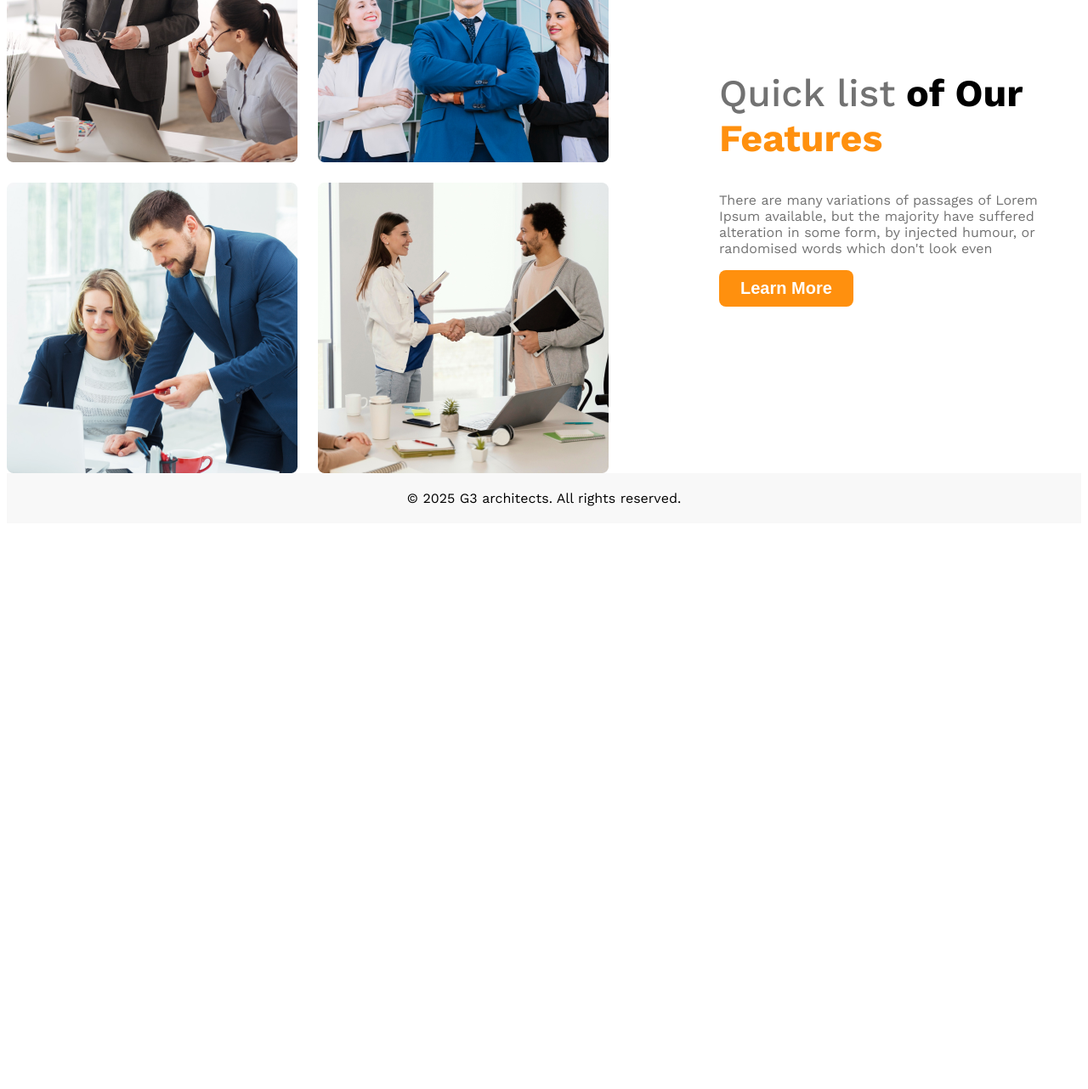
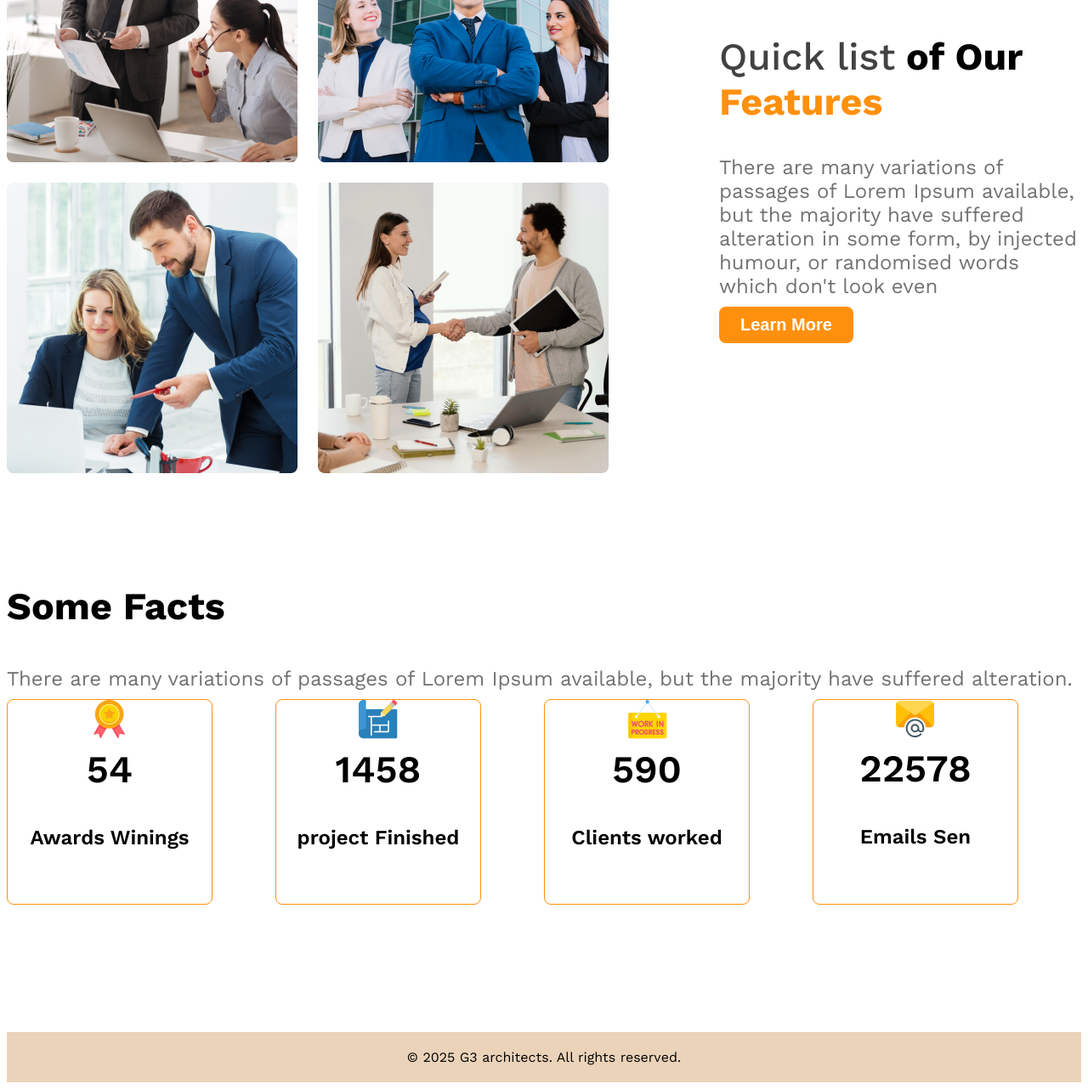
Before and after one commit to Nuruzzaman-Nuru/G3-architects, a plain HTML site: page index.html in a window 1280 px wide. Shown: the part 1445-2727 px from the top of the page at 85% size. Before the commit the page ends 2069 px from the top, so only its background shows below. Drawn offline with nearby package versions, Linux system fonts and the light colour scheme.

Commit message:
fact -cards

```diff
--- a/css/styles.css
+++ b/css/styles.css
@@ -1,5 +1,4 @@
-
-@import url('https://fonts.googleapis.com/css2?family=Work+Sans:ital,wght@0,100..900;1,100..900&display=swap');
+@import url("https://fonts.googleapis.com/css2?family=Work+Sans:ital,wght@0,100..900;1,100..900&display=swap");
 
 .work-sans-font {
   font-family: "Work Sans", sans-serif;
@@ -8,124 +7,167 @@
   font-style: normal;
 }
 /* flex styles */
-.display-flex{
+.display-flex {
   display: flex;
-
 }
+/* share styles */
 /* Dark 02  */
-.text-gray{
-    color:#424242;
+.text-gray {
+  color: #424242;
 }
 /* color and text global */
-.text-primary{
-    color:#FF900E;
+.text-primary {
+  color: #ff900e;
 }
 /* Dark 03 */
-.text-light-gray{
-    color:#727272;
+.text-light-gray {
+  color: #727272;
 }
-.bg-light{
+.bg-light {
   background-color: rgba(255, 144, 14, 0.1);
 }
-.btn-primary{
-    background-color: #FF900E;
-    color: #FFFFFF;
+.btn-primary {
+  background-color: #ff900e;
+  color: #ffffff;
   padding: 10px 25px;
   font-size: 1.25rem;
   font-weight: 600;
   border: none;
   border-radius: 8px;
-
 }
-/* share styles */
-main{
-
+main {
   max-width: 1440px;
   margin: 0 auto;
 }
 
-main > section{
+main > section {
   margin-top: 130px;
+}
+.section-title {
+  font-size: 2.8rem;
+  font-weight: 700;
+}
+.feature-description{
+font-size: 1.50rem;
+margin-bottom: 10px;
+margin-top: 10px;
 }
 /* header styles */
 
-
-
 /* nav styles  */
-.navbar{
+.navbar {
   justify-content: space-between;
   align-items: center;
 }
-.nav-item{
+.nav-item {
   list-style: none;
   margin-right: 30px;
 }
-.brand{
+.brand {
   font-weight: 700;
   font-size: 3rem;
 }
-.nav-link{
+.nav-link {
   text-decoration: none;
   font-weight: 500;
 }
-.navbar , .banner{
+.navbar,
+.banner {
   max-width: 1440px;
   margin: 0 auto;
 }
 /* banner styles  */
-.banner-content{
+.banner-content {
   max-width: 850px;
   margin: 0 auto;
   text-align: center;
   margin-bottom: 50px;
 }
-.banner-title{
+.banner-title {
   font-size: 4rem;
   font-weight: 700;
-
 }
-.banner-image{
+.banner-image {
   width: 100%;
   height: auto;
 }
-/* team styles */
-.teams{
+/* teams styles */
+.teams {
   align-items: center;
 }
 
 .teams-img{
   display: grid;
   grid-template-columns: repeat(2, 1fr);
-    gap:24px;
+  gap: 24px;
 }
-.teams-info{
+.teams-info {
   margin-left: 130px;
   max-width: 537px;
+}
+
+#quick-li {
+  font-weight: 500;
+}
+/* Some facts styles */
+.fact-cards {
+  border: 1px solid #ff900e;
+  height: 240px;
+  width: 240px;
+  border-radius: 8px;
+  text-align: center;
+  text-align: center;
+  justify-content: center;
+}
+.fact-number {
+  font-size: 2.8rem;
+  font-weight: 600;
+  margin-top: 5px;
+  margin-bottom: 10px;
+}
+.fact-name{
+    font-size: 1.5rem;
+    font-weight: 600;
 
 }
-.teams-title{
-    font-size: 2.8rem;
-    font-weight: 700;
+.facts-container{
+  display: grid;
+  grid-template-columns: repeat(4, 1fr);
 }
-#quick-li{
-    font-weight: 500;
-
+/* responsive styles */
+@media screen and (max-width: 576px) {
+  .navbar,
+  .nav-links,
+  .teams {
+    flex-direction: column;
   }
-
-/* responsive styles */
-@media screen and (max-width:576px){
-    .navbar , .nav-links{
-        flex-direction: column;
+ .teams-img ,
+ .facts-container{
+    grid-template-columns:repeat(1, 1fr);
+  }
+  .facts-container{
+    justify-items: center;
+    gap: 24px;
+  }
+  .teams-info {
+    margin-left: 20px;
   }
 }
 
-
-
-
+/* medium devices */
+@media screen and (min-width: 577px) and (max-width: 992px) {
+  .teams {
+    flex-direction: column;
+  }
+  .teams-info {
+    margin: 50px auto;
+  }
+}
 
 /* footer styles */
 footer {
-  background-color: #f8f8f8;
+  background-color: #ebd3b9;
   padding: 20px 0;
   text-align: center;
+  margin-top: 150px;
 }
--- a/index.html
+++ b/index.html
@@ -39,23 +39,70 @@
         <img class="banner-image" src="./images/banner.png" alt="" />
       </div>
     </header>
-
     <main>
+      <!-- Teams sections -->
       <section class="teams display-flex">
- <div class="teams-img ">
-        <img src="./images/team1.png" alt="" class="img-contain">
-        <img src="/images/team2.png" alt="" class="img-contain">
-        <img src="/images/team3.png" alt="" class="img-contain">
-        <img src="/images/team4.png" alt="" class="img-contain">
-      </div>
-      <div class="teams-info ">
-        <h1 class="teams-title"><span id="quick-li" class="text-light-gray">Quick list</span> <span> of Our</span> <span class="text-primary">Features</span></h1>
-        <p class="teams-description text-light-gray">There are many variations of passages of Lorem Ipsum available, but the majority have suffered alteration in some form, by injected humour, or randomised words which don't look even</p>
-        <button class="btn-primary">Learn More</button>
-      </div>
-
+        <div class="teams-img">
+          <img src="./images/team1.png" alt="" class="img-contain" />
+          <img src="/images/team2.png" alt="" class="img-contain" />
+          <img src="/images/team3.png" alt="" class="img-contain" />
+          <img src="/images/team4.png" alt="" class="img-contain" />
+        </div>
+        <div class="teams-info">
+          <h1 class="section-title">
+            <span id="quick-li" class="text-gray">Quick list</span>
+            <span> of Our</span> <span class="text-primary">Features</span>
+          </h1>
+          <p class="feature-description text-light-gray">
+            There are many variations of passages of Lorem Ipsum available, but
+            the majority have suffered alteration in some form, by injected
+            humour, or randomised words which don't look even
+          </p>
+          <button class="btn-primary">Learn More</button>
+        </div>
+      </section>
+      <!-- Feature will enjoy -->
+      <section></section>
+      <!-- Some Facts -->
+      <section>
+        <h3 class="section-title">Some Facts</h3>
+        <div class=" feature-description text-light-gray text-light-gray">
+          There are many variations of passages of Lorem Ipsum available, but
+          the majority have suffered alteration.
+        </div>
+        <div class="facts-container">
+          <div class="fact-cards display-flex">
+            <div>
+              <img src="/images/icons/ribon.png" alt="" class="fact-icon" />
+            <h4 class="fact-number">54</h4>
+            <h5 class="fact-name">Awards Winings</h5>
+            </div>
+          </div>
+          <div class="fact-cards display-flex">
+          <div>
+              <img src="/images/icons/projects.png" alt="" class="fact-icon" />
+            <h4 class="fact-number">1458</h4>
+            <h5 class="fact-name">project Finished</h5>
+          </div>
+          </div>
+          <div class="fact-cards display-flex ">
+          <div>
+              <img src="/images/icons/customers.png" alt="" class="fact-icon" />
+            <h4 class="fact-number">590</h4>
+            <h5 class="fact-name">Clients worked</h5>
+          </div>
+          </div>
+          <div class="fact-cards display-flex">
+          <div>
+              <img src="/images/icons/email.png" alt="" class="fact-icon" />
+            <h4 class="fact-number">22578</h4>
+            <h5 class="fact-name">Emails Sen</h5>
+          </div>
+          </div>
+        </div>
+      </section>
+      <!-- Our Sponspors -->
     </main>
-      </section>
 
     <footer>&copy; 2025 G3 architects. All rights reserved.</footer>
   </body>
```
Lines whose indentation alone changed are shown as unchanged.
